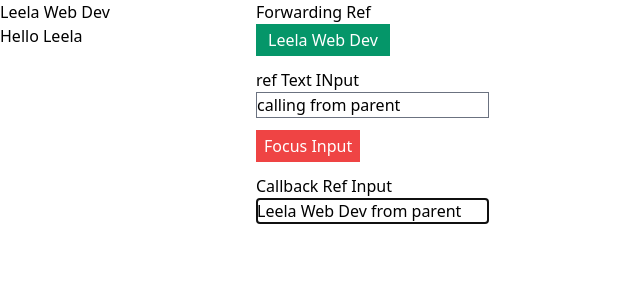
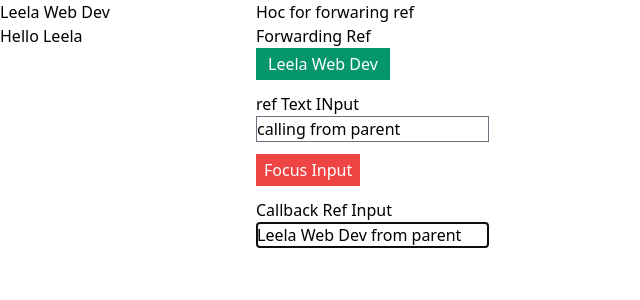
Before and after one commit to leelanarasimha/React-Course-Projects, a React (Create React App) app in the folder my-app/: page / in a window 1280 px wide. Shown: the top 300 px of the page, without its empty margins (0-640 px from the left). Built offline with nearby package versions, Linux system fonts and the light colour scheme.

Commit message:
Feat: forwarding ref in HOC

```diff
--- a/my-app/src/components/ForwardingRef/ForwardingRefButton.js
+++ b/my-app/src/components/ForwardingRef/ForwardingRefButton.js
@@ -1,4 +1,5 @@
 import React, { Component } from 'react';
+import { WithForwardingRef } from './WithForwardingRef';
 
 class ForwardingRefButton extends Component {
     constructor(props) {
@@ -20,6 +21,8 @@ class ForwardingRefButton extends Component {
     }
 }
 
-export default React.forwardRef((props, ref) => {
-    return <ForwardingRefButton buttonRef={ref} {...props} />;
-});
+export default WithForwardingRef(
+    React.forwardRef((props, ref) => {
+        return <ForwardingRefButton buttonRef={ref} {...props} />;
+    }),
+);
--- a/my-app/src/components/ForwardingRef/ParentForwardingRef.js
+++ b/my-app/src/components/ForwardingRef/ParentForwardingRef.js
@@ -7,6 +7,7 @@ export default class ParentForwardingRef extends Component {
         this.buttonRef = React.createRef();
     }
     componentDidMount() {
+        console.log(this.buttonRef);
         this.buttonRef.current.innerHTML = 'Leela Web Dev';
     }
     render() {
--- /dev/null
+++ b/my-app/src/components/ForwardingRef/WithForwardingRef.js
@@ -0,0 +1,22 @@
+import React, { Component } from 'react';
+
+export function WithForwardingRef(WrappedComponent) {
+    class ForwardingRef extends Component {
+        constructor(props) {
+            super(props);
+        }
+
+        render() {
+            return (
+                <div>
+                    <div>Hoc for forwaring ref</div>
+                    <WrappedComponent ref={this.props.buttonRef} />
+                </div>
+            );
+        }
+    }
+
+    return React.forwardRef((props, ref) => {
+        return <ForwardingRef buttonRef={ref} {...props} />;
+    });
+}
```
Also changed, not shown: 1 other file (tests, documents, lock files or other folders).
